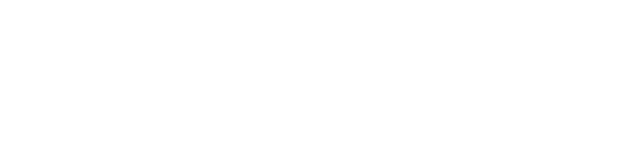
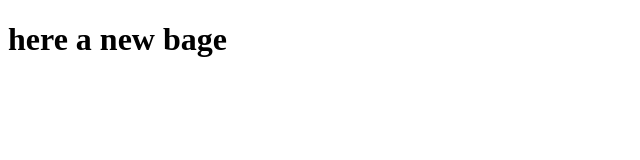
Before and after one commit to aljawhara1techcampus/techcampus-one, a plain HTML site: page index.html in a window 1280 px wide. Shown: the whole page, without its empty margins (0-640 px from the left). Drawn offline with Linux system fonts and the light colour scheme.

Commit message:
add hader

```diff
--- a/index.html
+++ b/index.html
@@ -4,6 +4,6 @@
 	<title>hello</title>
 </head>
 <body>
-
+<h1>here a new bage</h1>
 </body>
 </html>
```
